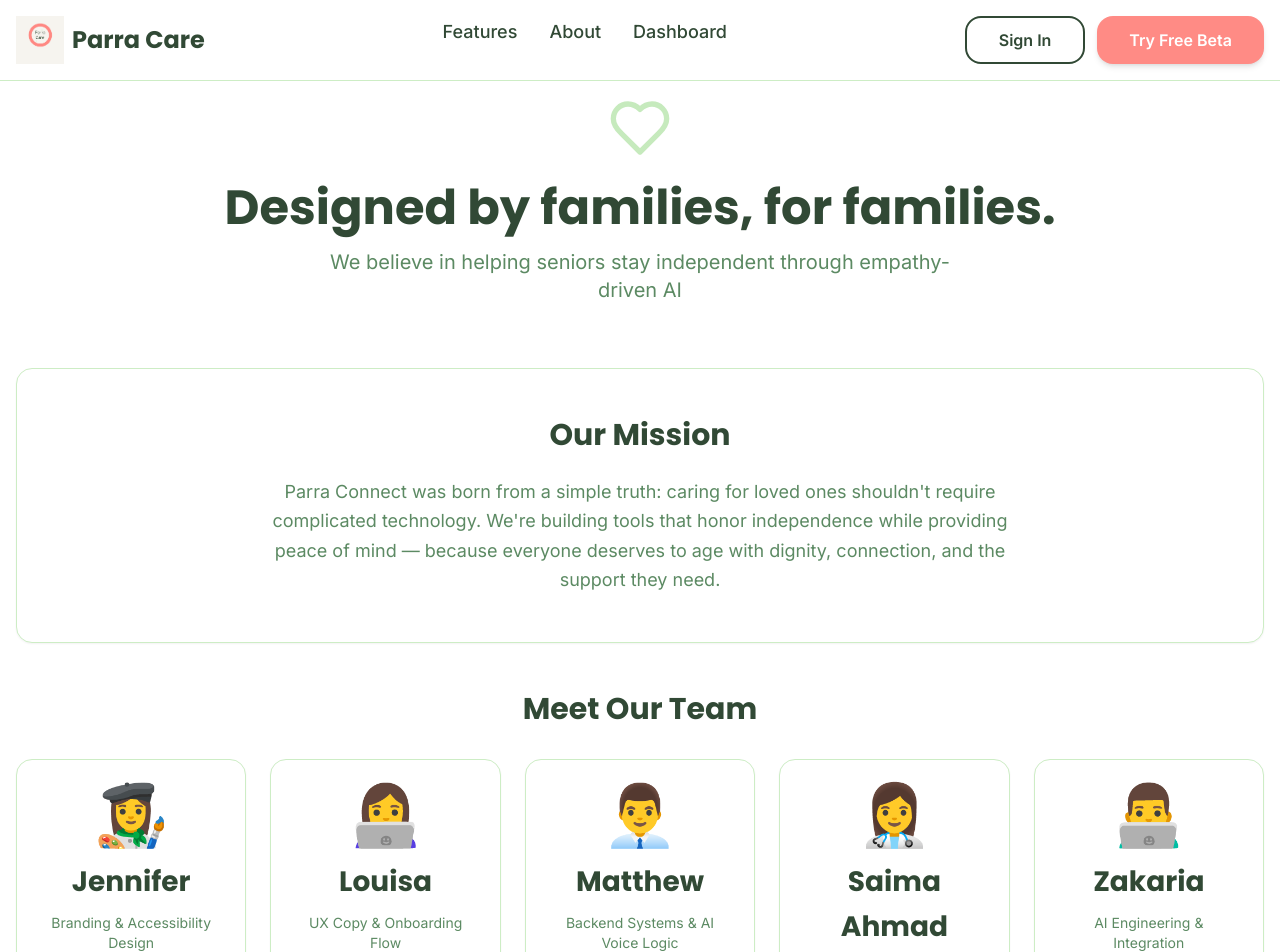
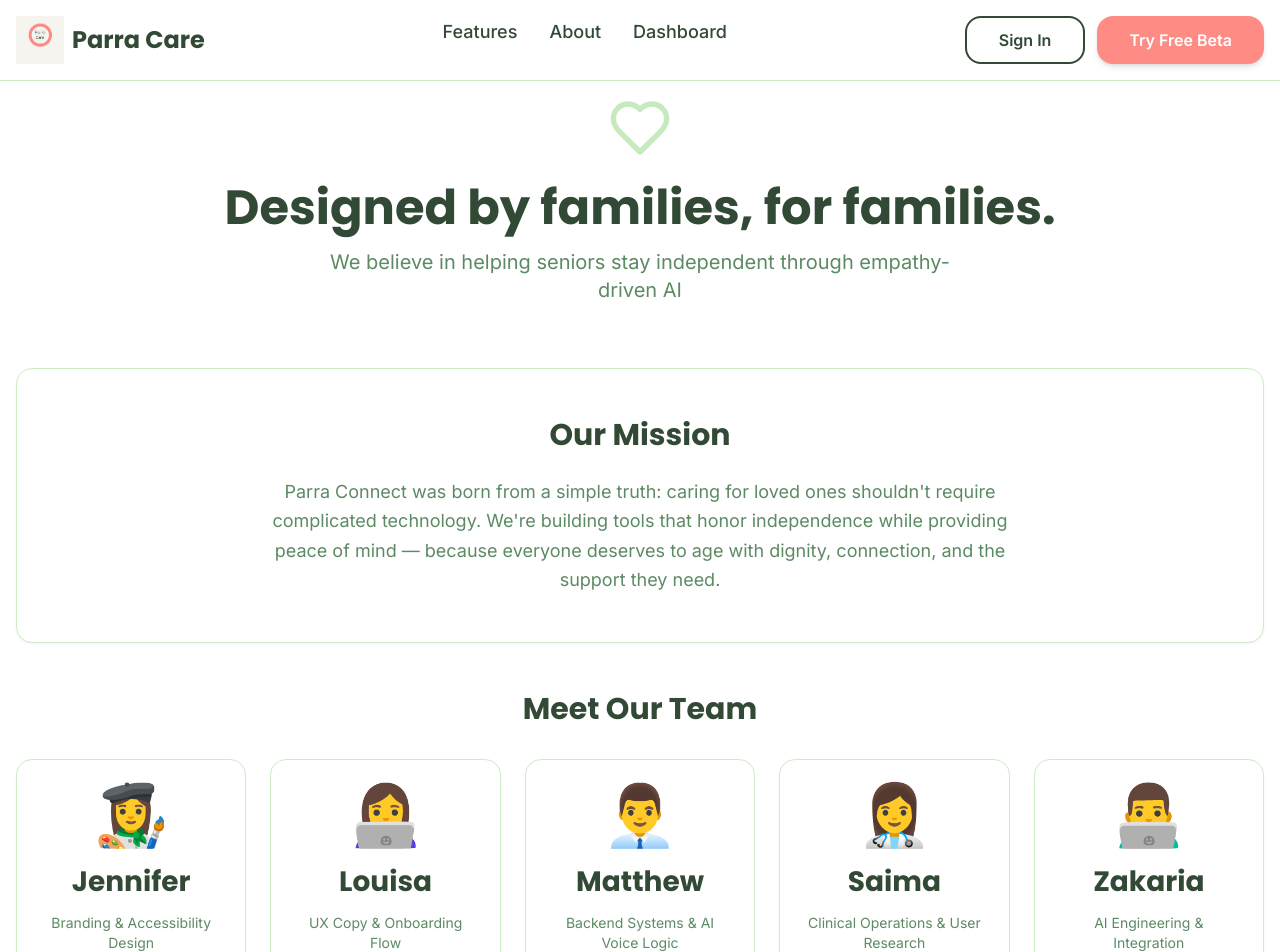
Before and after one commit to MatthewSnow2/parra-kind-connect-local, a React (Vite) app: page /about in a window 1280 px wide. Shown: the top 952 px of the page. Built offline with nearby package versions, Linux system fonts and the light colour scheme; the HTML template or start-up script is replaced by a standard one.

Commit message:
Fix: Correct Saima's name

```diff
--- a/src/pages/About.tsx
+++ b/src/pages/About.tsx
@@ -21,7 +21,7 @@ const About = () => {
       emoji: "👨‍💼"
     },
     {
-      name: "Saima Ahmad",
+      name: "Saima",
       role: "Clinical Operations & User Research",
       emoji: "👩‍⚕️"
     },
```
